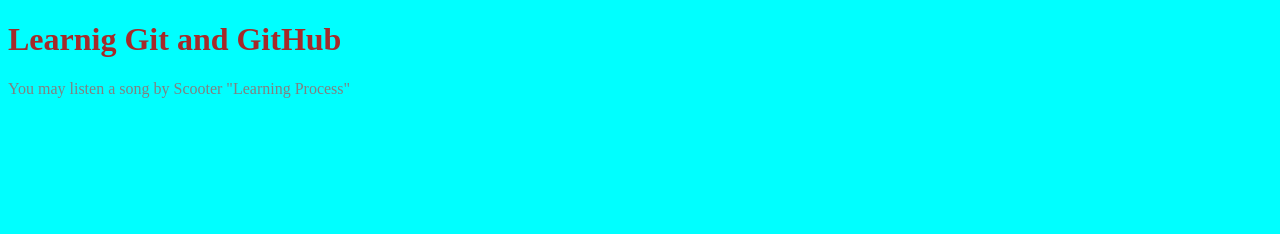
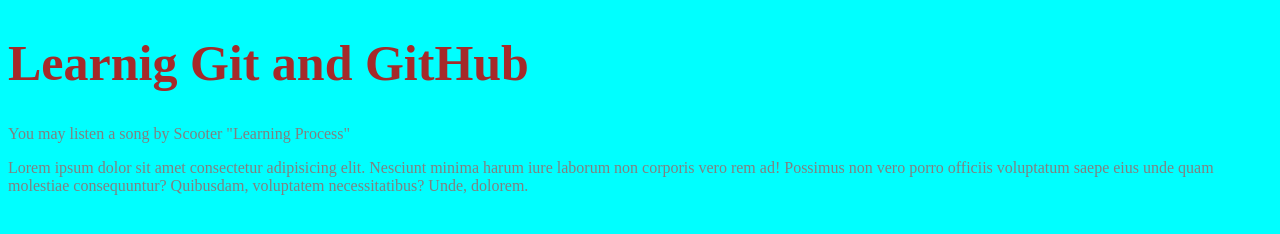
Before and after one commit to FeeroxDj/gitTest, a plain HTML site: page index.html in a window 1280 px wide. Drawn offline with Linux system fonts and the light colour scheme.

Commit message:
abracadabra

```diff
--- a/CSS/style.css
+++ b/CSS/style.css
@@ -3,6 +3,7 @@
 }
 h1{
     color: brown;
+    font-size: 50px;
 
 }
 p{
--- a/index.html
+++ b/index.html
@@ -9,5 +9,6 @@
 <body>
     <h1>Learnig Git and GitHub</h1>
     <p>You may listen a song by Scooter "Learning Process"</p>
+    <p>Lorem ipsum dolor sit amet consectetur adipisicing elit. Nesciunt minima harum iure laborum non corporis vero rem ad! Possimus non vero porro officiis voluptatum saepe eius unde quam molestiae consequuntur? Quibusdam, voluptatem necessitatibus? Unde, dolorem.</p>
 </body>
 </html>
```
